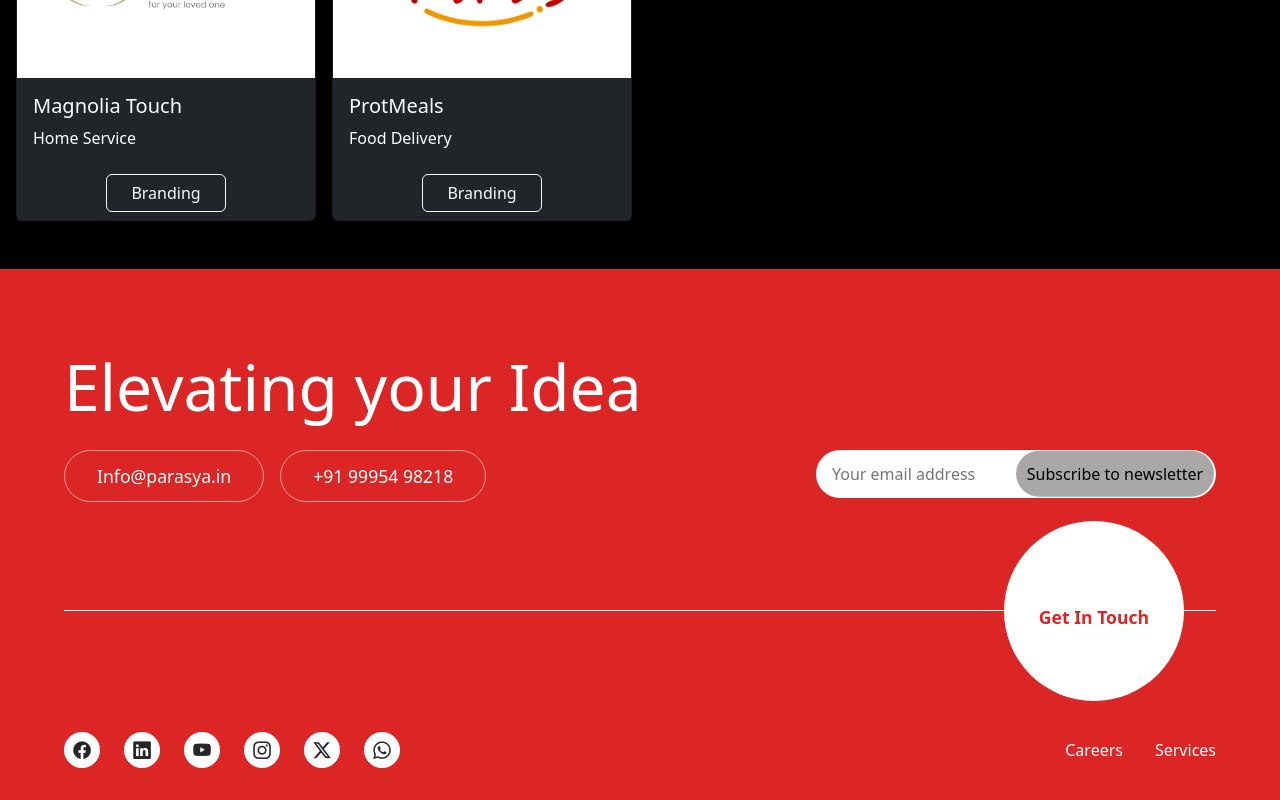
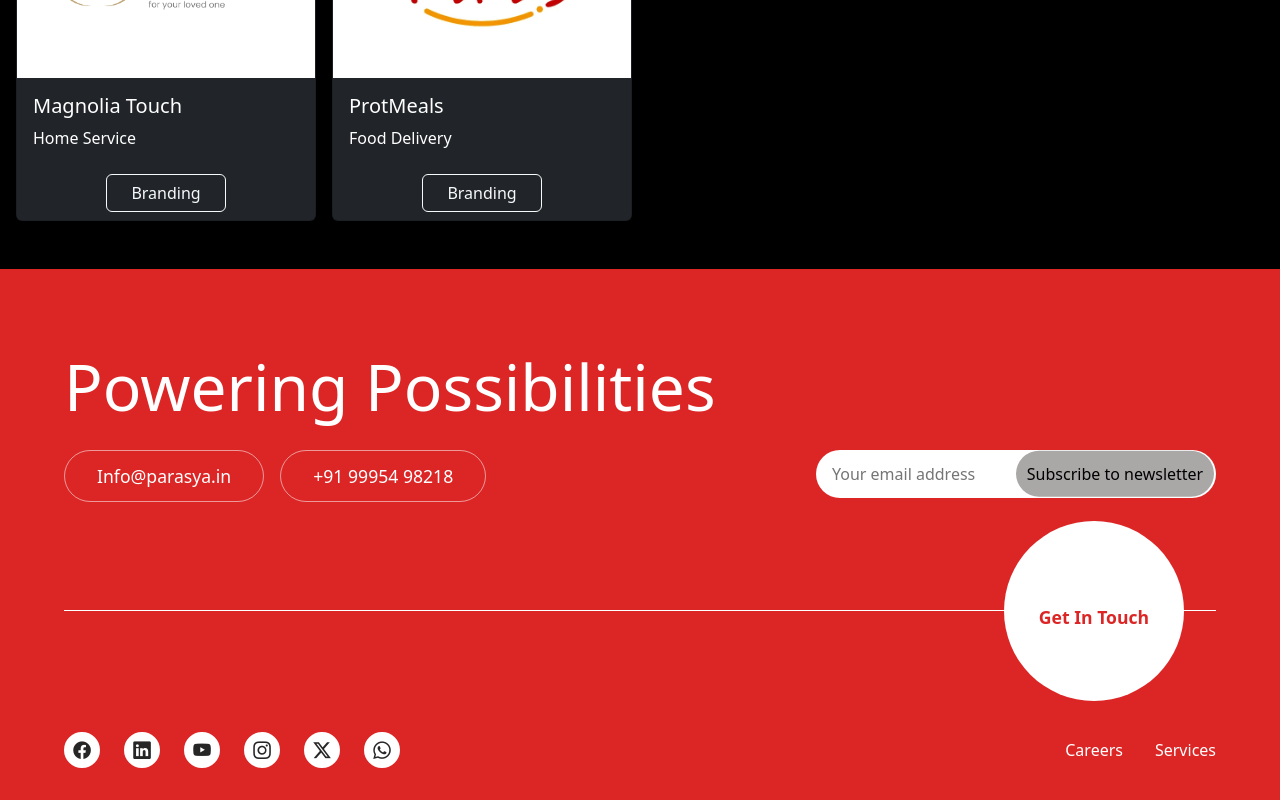
Before and after one commit to parasyadigitalhub/palqarweb, an Angular app: page /portfolio in a window 1280 px wide. Shown: the part 1456-2256 px from the top of the page. Built offline with nearby package versions, Linux system fonts and the light colour scheme.

Commit message:
HEADING CHANGE

```diff
--- a/src/app/common/footer/footer.component.html
+++ b/src/app/common/footer/footer.component.html
@@ -1,7 +1,7 @@
 <footer class="footer footer-desktop">
     <div class="footer-body">
 
-        <h2 class="footer-title">Elevating your Idea</h2>
+        <h2 class="footer-title">Powering Possibilities</h2>
 
         <!-- Top section -->
         <div class="footer-top">
@@ -55,7 +55,7 @@
 <!-- Mobile Footer -->
 <footer class="footer footer-mobile">
     <div class="footer-body">
-        <h2 class="footer-title">Elevating your Idea</h2>
+        <h2 class="footer-title">Powering Possibilities</h2>
 
         <div class="contact-info">
             <a class="pill" href="mailto:info@parasya.in">Info&#64;parasya.in</a>
--- a/src/app/components/about/about.component.html
+++ b/src/app/components/about/about.component.html
@@ -6,7 +6,7 @@
 
     <div class="headings">
         <h1>Welcome to <span class="text-danger">Palqar</span></h1>
-        <p>where we are dedicated to "Elevating Your Idea." Our tagline reflects our mission to enhance and amplify
+        <p>where we are dedicated to "Powering Possibilities." Our tagline reflects our mission to enhance and amplify
             your brand's presence in the digital world. By employing innovative strategies and leveraging the latest
             technologies, we aim to refine your online idea and elevate your business to new heights.<br /><br />
             At Palqar, we specialize in delivering cutting-edge digital marketing solutions tailored to meet the unique
--- a/src/app/components/home/home.component.html
+++ b/src/app/components/home/home.component.html
@@ -18,8 +18,8 @@
 
         <div class="hero-content" [style.opacity]="isLoading ? 0 : 1"
             [style.transform]="isLoading ? 'translateY(20px)' : 'translateY(0)'">
-            <h1> ELEVATING </h1>
-            <h1> YOUR IDEA</h1>
+            <h1> POWERING </h1>
+            <h1> POSSIBILITIES</h1>
             @if(!isMobile){
             <p>
                 Your One-Stop Solution for Incorporation, Legal Support, Digital
```
